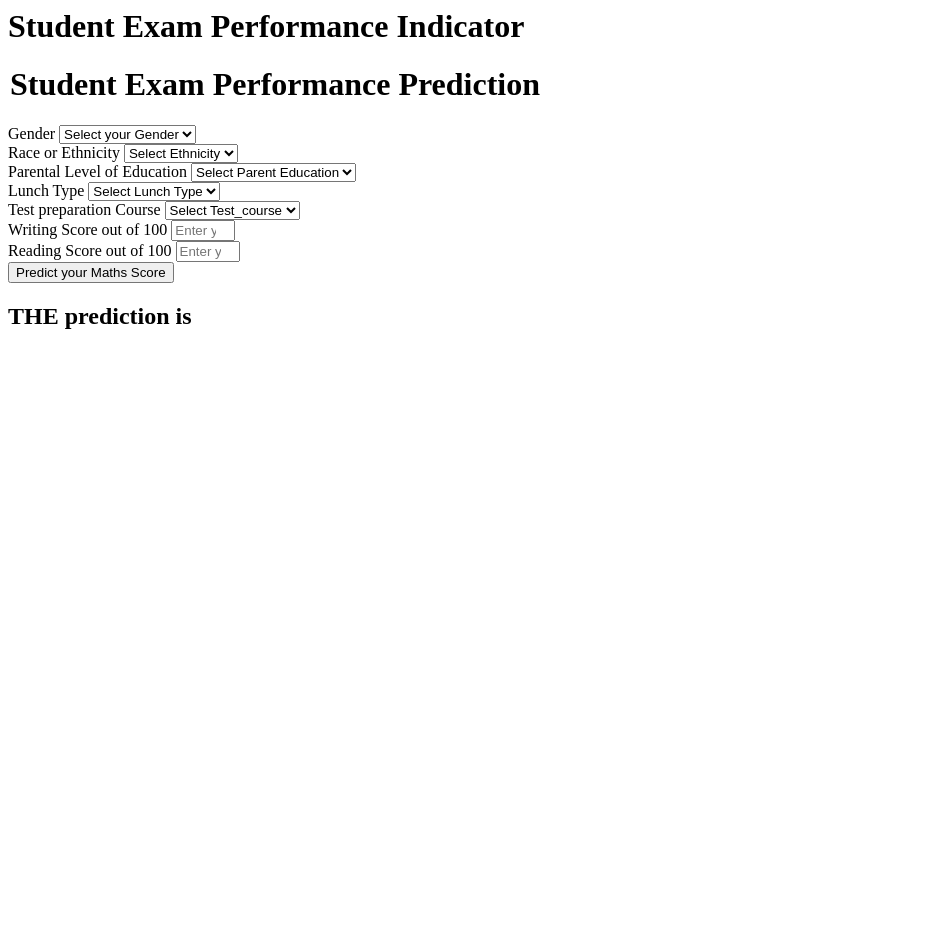
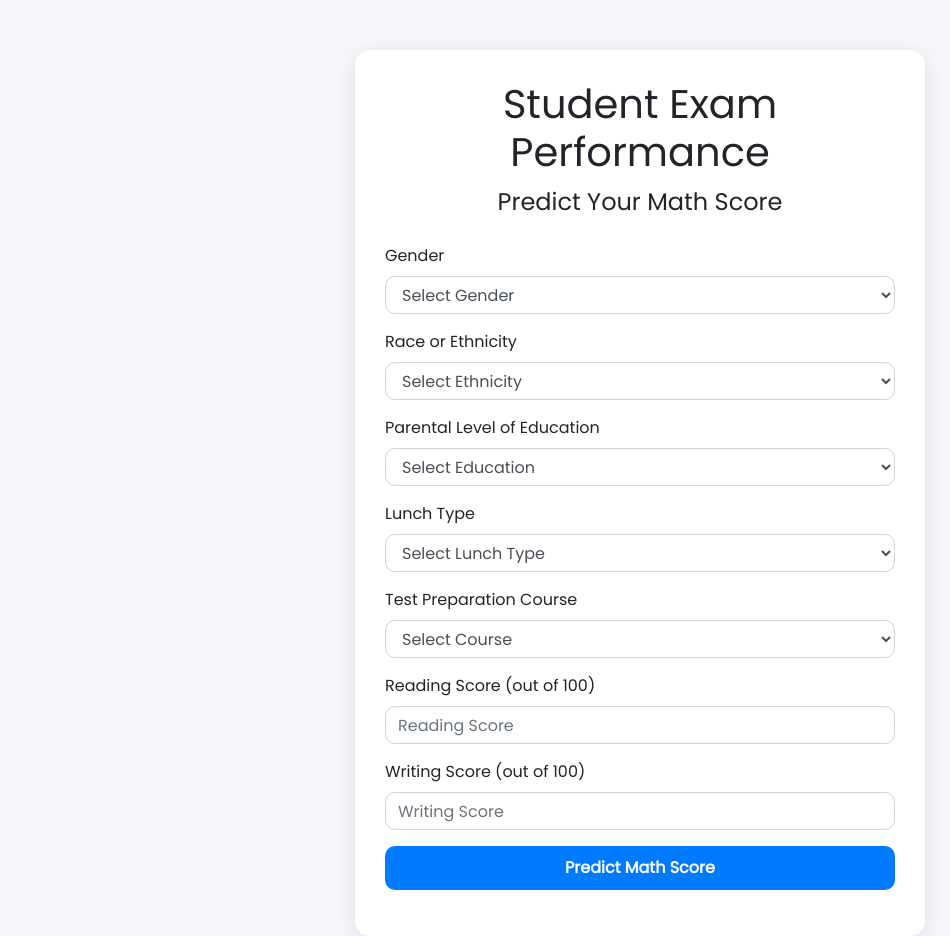
Before and after one commit to ayush2929/ML_NEW, a Flask app: page /predictdata in a window 1280 px wide. Shown: the whole page, without its empty margins (0-950 px from the left). Before the commit the page ends 329 px from the top, so only its background shows below. Run offline with Flask 3, Linux system fonts and the light colour scheme; some libraries are stand-ins or nearby versions.

Commit message:
New changes

```diff
--- a/templates/home.html
+++ b/templates/home.html
@@ -1,111 +1,157 @@
-<html>
+<!DOCTYPE html>
+<html lang="en">
+<head>
+    <meta charset="UTF-8">
+    <title>Student Exam Predictor</title>
+    <!-- Bootstrap CDN -->
+    <link rel="stylesheet" href="https://stackpath.bootstrapcdn.com/bootstrap/4.5.2/css/bootstrap.min.css">
+    <!-- Google Fonts -->
+    <link href="https://fonts.googleapis.com/css2?family=Poppins&display=swap" rel="stylesheet">
+
+    <style>
+        body {
+            font-family: 'Poppins', sans-serif;
+            background: #f5f7fa;
+        }
+
+        .container {
+            max-width: 600px;
+            margin-top: 50px;
+        }
+
+        .card {
+            background-color: #ffffff;
+            border: none;
+            border-radius: 15px;
+            box-shadow: 0 4px 20px rgba(0,0,0,0.1);
+            padding: 30px;
+        }
+
+        .form-label {
+            font-weight: 500;
+        }
+
+        .btn-primary {
+            width: 100%;
+            background-color: #007bff;
+            border: none;
+            font-weight: bold;
+            padding: 10px;
+            border-radius: 10px;
+        }
+
+        .btn-primary:hover {
+            background-color: #0056b3;
+        }
+
+        h1, h2 {
+            text-align: center;
+        }
+
+        .prediction-result {
+            background-color: #e9f8ef;
+            border-left: 5px solid #28a745;
+            padding: 15px;
+            margin-top: 20px;
+            font-size: 18px;
+            font-weight: 500;
+            color: #155724;
+        }
+
+        select, input {
+            border-radius: 10px !important;
+        }
+    </style>
+</head>
+
 <body>
-    <div class="login">
-       <h1>Student Exam Performance Indicator</h1>
+    <div class="container">
+        <div class="card">
+            <h1>Student Exam Performance</h1>
+            <form action="{{ url_for('predict_datapoint') }}" method="post">
+                <legend class="mb-4 text-center">Predict Your Math Score</legend>
 
-       <form action="{{ url_for('predict_datapoint')}}" method="post">
-        <h1>
-            <legend>Student Exam Performance Prediction</legend>
-        </h1>
-        <div class="mb-3">
+                <!-- Gender -->
+                <div class="form-group">
                     <label class="form-label">Gender</label>
-            <select class="form-control" name="gender" placeholder="Enter you Gender" required>
-                <option class="placeholder" selected disabled value="">Select your Gender</option>
-                <option value="male">
-                    Male
-                </option>
-                <option value="female">
-                    Female
-                </option>
+                    <select class="form-control" name="gender" required>
+                        <option selected disabled value="">Select Gender</option>
+                        <option value="male">Male</option>
+                        <option value="female">Female</option>
                     </select>
                 </div>
-        <div class="mb-3">
+
+                <!-- Ethnicity -->
+                <div class="form-group">
                     <label class="form-label">Race or Ethnicity</label>
-            <select class="form-control" name="ethnicity" placeholder="Enter you ethnicity" required>
-                <option class="placeholder" selected disabled value="">Select Ethnicity</option>
-                <option value="group A">
-                    Group A
-                </option>
-                <option value="group B">
-                    Group B
-                </option>
-                <option value="group C">
-                    Group C
-                </option>
-                <option value="group D">
-                    Group D
-                </option>
-                <option value="group E">
-                    Group E
-                </option>
+                    <select class="form-control" name="ethnicity" required>
+                        <option selected disabled value="">Select Ethnicity</option>
+                        <option value="group A">Group A</option>
+                        <option value="group B">Group B</option>
+                        <option value="group C">Group C</option>
+                        <option value="group D">Group D</option>
+                        <option value="group E">Group E</option>
                     </select>
                 </div>
-        <div class="mb-3">
+
+                <!-- Parental Education -->
+                <div class="form-group">
                     <label class="form-label">Parental Level of Education</label>
-            <select class="form-control" name="parental_level_of_education"
-                placeholder="Enter you Parent Education" required>
-                <option class="placeholder" selected disabled value="">Select Parent Education</option>
-                <option value="associate's degree">
-                    associate's degree
-                </option>
-                <option value="bachelor's degree">
-                    bachelor's degree
-                </option>
-                <option value="high school">
-                    high school
-                </option>
-                <option value="master's degree">
-                    master's degree
-                </option>
-                <option value="some college">
-                    some college
-                </option>
-                <option value="some high school">
-                    some high school
-                </option>
+                    <select class="form-control" name="parental_level_of_education" required>
+                        <option selected disabled value="">Select Education</option>
+                        <option value="associate's degree">Associate's Degree</option>
+                        <option value="bachelor's degree">Bachelor's Degree</option>
+                        <option value="high school">High School</option>
+                        <option value="master's degree">Master's Degree</option>
+                        <option value="some college">Some College</option>
+                        <option value="some high school">Some High School</option>
                     </select>
                 </div>
-        <div class="mb-3">
+
+                <!-- Lunch -->
+                <div class="form-group">
                     <label class="form-label">Lunch Type</label>
-            <select class="form-control" name="lunch" placeholder="Enter you Lunch" required>
-                <option class="placeholder" selected disabled value="">Select Lunch Type</option>
-                <option value="free/reduced">
-                    free/reduced
-                </option>
-                <option value="standard">
-                    standard
-                </option>
+                    <select class="form-control" name="lunch" required>
+                        <option selected disabled value="">Select Lunch Type</option>
+                        <option value="free/reduced">Free/Reduced</option>
+                        <option value="standard">Standard</option>
                     </select>
                 </div>
-        <div class="mb-3">
-            <label class="form-label">Test preparation Course</label>
-            <select class="form-control" name="test_preparation_course" placeholder="Enter you Course"
-                required>
-                <option class="placeholder" selected disabled value="">Select Test_course</option>
-                <option value="none">
-                    None
-                </option>
-                <option value="completed">
-                    Completed
-                </option>
+
+                <!-- Test Prep -->
+                <div class="form-group">
+                    <label class="form-label">Test Preparation Course</label>
+                    <select class="form-control" name="test_preparation_course" required>
+                        <option selected disabled value="">Select Course</option>
+                        <option value="none">None</option>
+                        <option value="completed">Completed</option>
                     </select>
                 </div>
-        <div class="mb-3">
-            <label class="form-label">Writing Score out of 100</label>
-            <input class="form-control" type="number" name="reading_score"
-                placeholder="Enter your Reading score" min='0' max='100' />
+
+                <!-- Reading Score -->
+                <div class="form-group">
+                    <label class="form-label">Reading Score (out of 100)</label>
+                    <input class="form-control" type="number" name="reading_score" placeholder="Reading Score" min="0" max="100" required />
                 </div>
-        <div class="mb-3">
-            <label class="form-label">Reading Score out of 100</label>
-            <input class="form-control" type="number" name="writing_score"
-                placeholder="Enter your Reading Score" min='0' max='100' />
+
+                <!-- Writing Score -->
+                <div class="form-group">
+                    <label class="form-label">Writing Score (out of 100)</label>
+                    <input class="form-control" type="number" name="writing_score" placeholder="Writing Score" min="0" max="100" required />
                 </div>
-        <div class="mb-3">
-            <input class="btn btn-primary" type="submit" value="Predict your Maths Score" required />
+
+                <!-- Submit Button -->
+                <div class="form-group">
+                    <input class="btn btn-primary" type="submit" value="Predict Math Score" />
                 </div>
             </form>
-    <h2>
-       THE  prediction is {{results}}
-    </h2>
-   <body>
+
+            {% if results %}
+            <div class="prediction-result">
+                <h2>Predicted Math Score: {{ results }}</h2>
+            </div>
+            {% endif %}
+        </div>
+    </div>
+</body>
 </html>
```
Also changed, not shown: templates/index.html (+59 -1 lines). Lines whose indentation alone changed are shown as unchanged.
